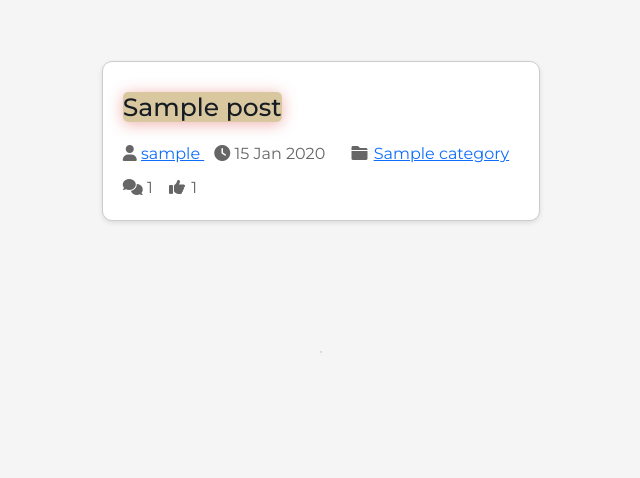
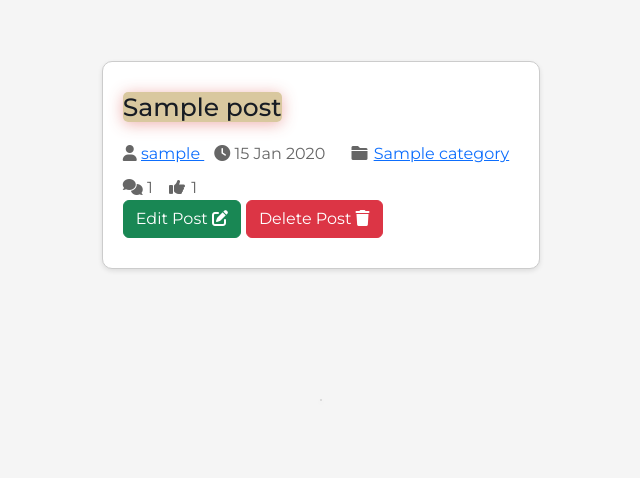
Before and after one commit to b-hristov/PhilosophersBlog_Django_final_project, a Django app: page /my_posts/ in a window 1280 px wide. Shown: the part 149-627 px from the top of the page, without its empty margins (319-959 px from the left). Run offline with Django 4.2, Linux system fonts and the light colour scheme; a user stored in the database is signed in; tables that the repository leaves empty hold one stand-in row (values such as "Sample post").

Commit message:
Added 'Edit' and 'Delete' buttons in My posts page

```diff
--- a/templates/profile/my-posts.html
+++ b/templates/profile/my-posts.html
@@ -37,8 +37,8 @@
                         </header>
 
                         <div class="entry-content-all" itemprop="articleBody">
-                            {% if post.content|wordcount > 300 %}
-                                {{ post.content | truncatewords_html:300 | safe }}
+                            {% if post.content|wordcount > 150 %}
+                                {{ post.content | truncatewords_html:150 | safe }}
                                 <a href="{% url 'post_details' pk=post.pk %}" class="read-more">
                                     Read full post<i class="fa fa-arrow-right"></i>
                                 </a>
@@ -46,7 +46,18 @@
                                 {{ post.content | safe }}
                             {% endif %}
                         </div>
+                        <div class="edit-delete-btns">
+                            {% if user.is_authenticated and user == post.user %}
+                                <div class="post-actions">
+                                    <a href="{% url 'edit_post' pk=post.pk %}" class="btn-edit btn btn-success"
+                                       title="Edit Post">Edit Post <i class="fa fa-edit"></i></a>
+                                    <a href="{% url 'delete_post' pk=post.pk %}" class="btn-delete btn btn-danger"
+                                       title="Delete Post">Delete Post <i class="fa fa-trash"></i></a>
+                                </div>
+                            {% endif %}
+                        </div>
                     </article>
+
                 {% endfor %}
             </div>
         </div>
```
